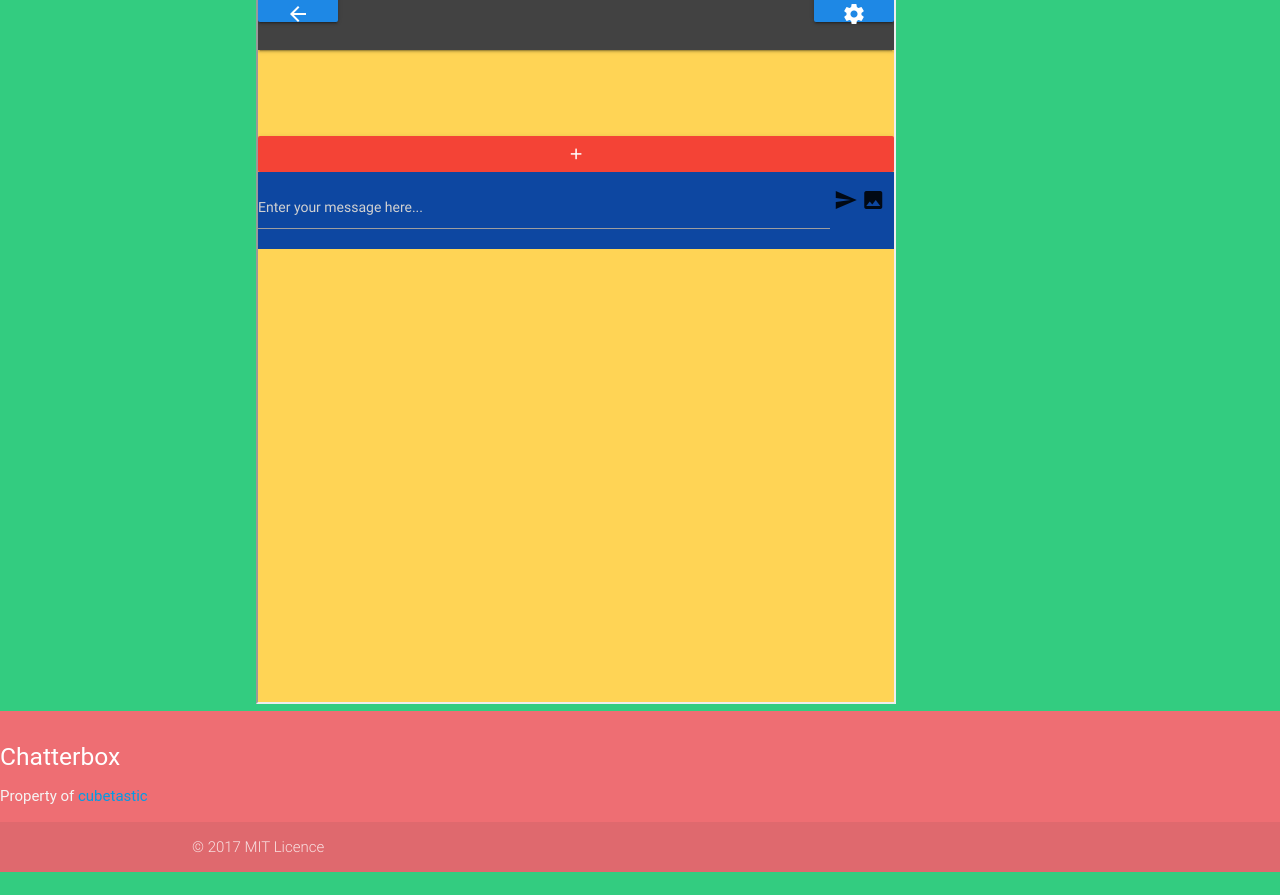
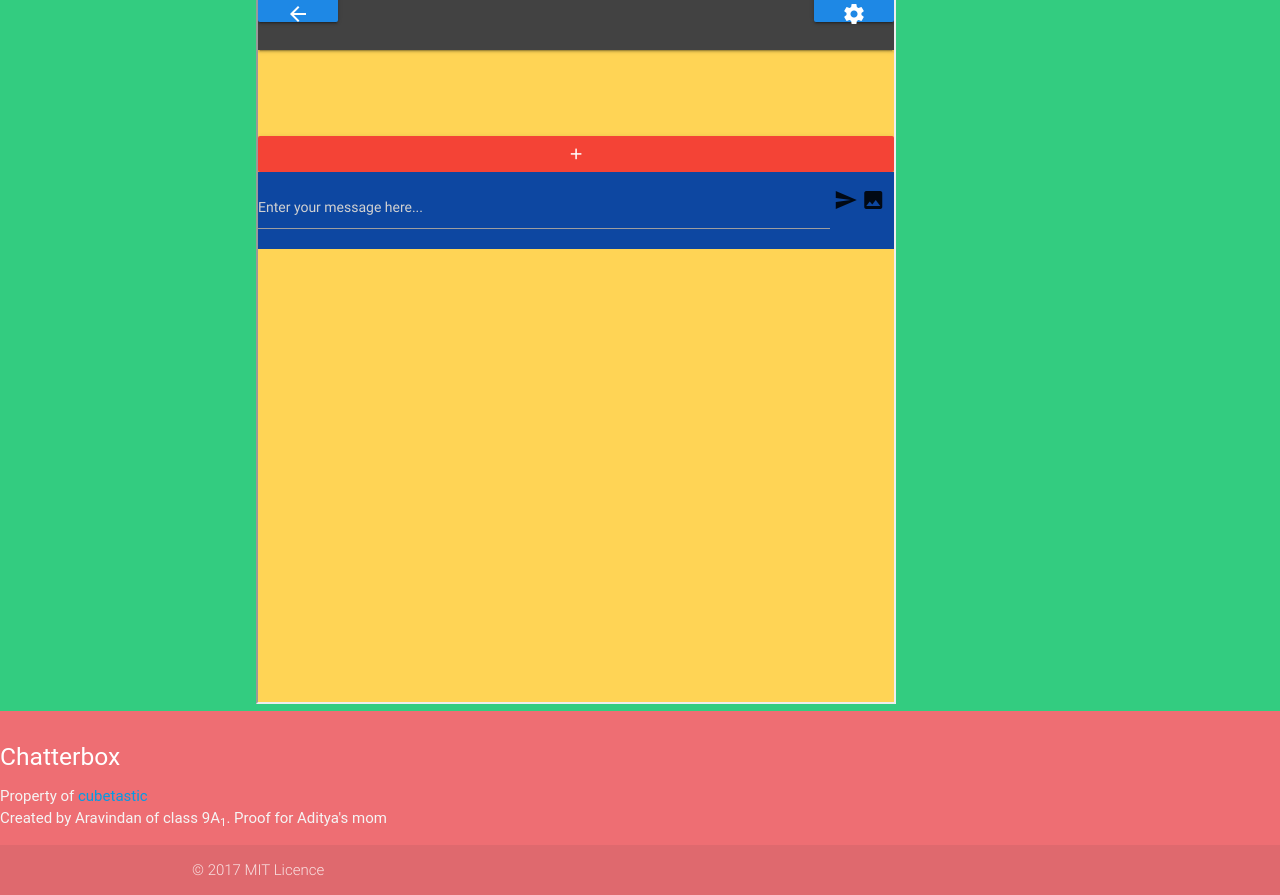
Before and after one commit to cubetastic33/chatterbox, a plain HTML site: page index.html in a window 1280 px wide. Shown: the part 80-975 px from the top of the page. Before the commit the page ends 952 px from the top, so only its background shows below. Drawn offline with nearby package versions, Linux system fonts and the light colour scheme; grey boxes are pictures that could not be loaded; a web font is replaced by a local one.

Commit message:
updated files

```diff
--- a/index.html
+++ b/index.html
@@ -68,7 +68,8 @@
     <footer class="page-footer">
       <h5 class="white-text">Chatterbox</h5>
       <iframe src="https://ghbtns.com/github-btn.html?user=cubetastic33&repo=chatterbox&type=star&count=true&size=large" frameborder="0" scrolling="0" width="170px" height="30px" class="right"></iframe>
-      <p class="grey-text text-lighten-4">Property of <a href="cubetastic33.github.io">cubetastic</a></p>
+      <p class="grey-text text-lighten-4">Property of <a href="cubetastic33.github.io">cubetastic</a><br>
+      Created by Aravindan of class 9A<sub>1</sub>. Proof for Aditya's mom</p>
       <div class="footer-copyright">
         <div class="container">
         © 2017 MIT Licence
```
